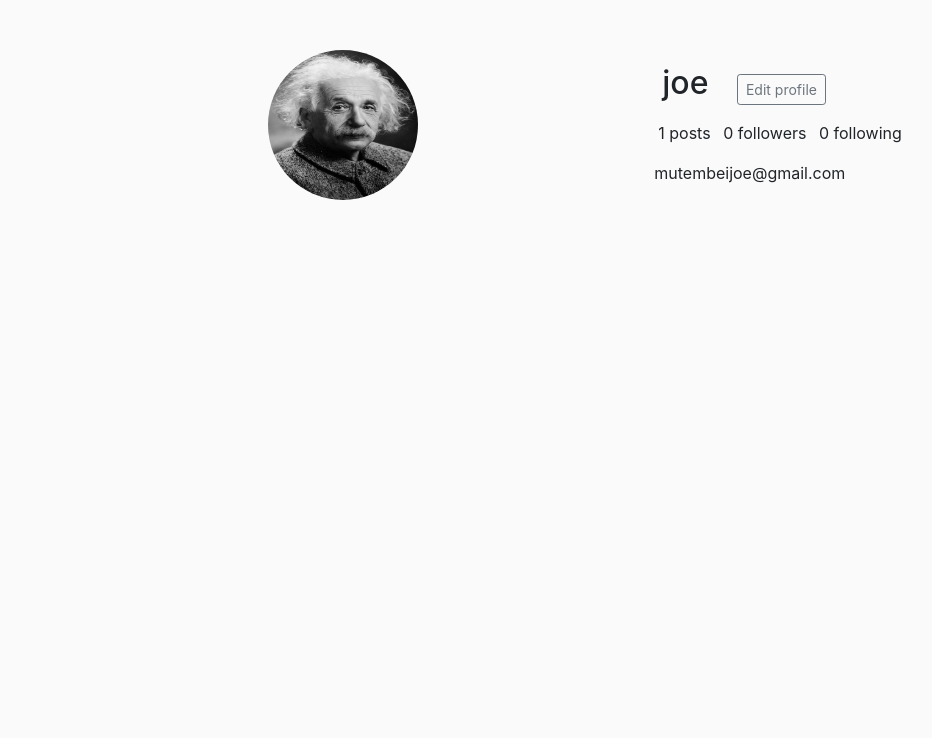
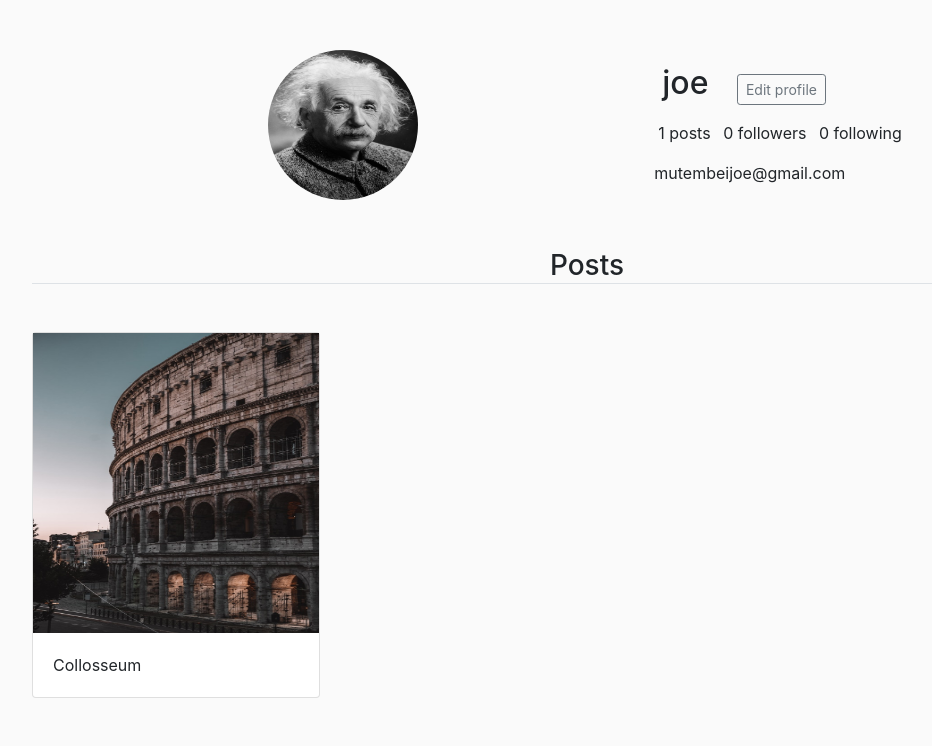
Before and after one commit to Mutembeijoe/instagram-clone, a Django app: page /users/profile/3/ in a window 1280 px wide. Shown: the part 62-808 px from the top of the page, without its empty margins (53-985 px from the left). Before the commit the page ends 262 px from the top, so only its background shows below. Run offline with Django 3.2, Linux system fonts and the light colour scheme; data comes from the database, SQL or seed files in the repository; some libraries are stand-ins or nearby versions.

Commit message:
adds a styles the post displays on the profile page with bootstrap cards

```diff
--- a/static/css/main.css
+++ b/static/css/main.css
@@ -16,5 +16,12 @@ body{
     border-radius: 50%;
 }
 
-/* #profile-desc{;
-} */
+#my-posts{
+    display:flex;
+    flex-direction: row;
+    flex-wrap: wrap;
+}
+.post-display{
+    max-width: 18rem;
+    height:300px;
+}
--- a/templates/profile.html
+++ b/templates/profile.html
@@ -19,4 +19,18 @@
         </div>
     </div>
 </div>
+
+<div id=profile-posts class="my-5">
+    <h3 class="text-center border-bottom mb-5">Posts</h3>
+    <div id="my-posts mx-5">
+        {% for post in user.images.all %}
+        <div class="card" style="width: 18rem;">
+            <img class="post-display" src="{{post.image.url}}" class="card-img-top" alt="...">
+            <div class="card-body">
+                <p class="card-text">{{post}}</p>
+            </div>
+        </div>
+        {%endfor%}
+    </div>
+</div>
 {%endblock content%}
```
